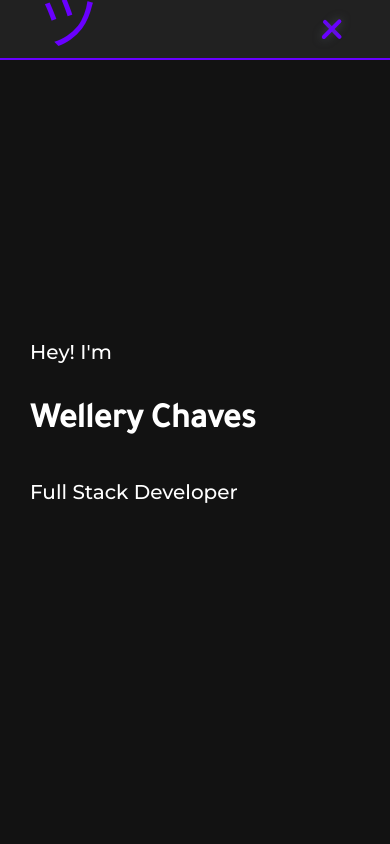
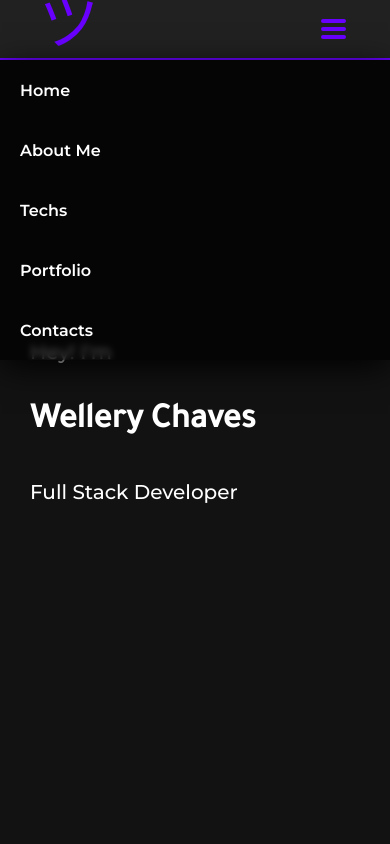
Before and after one commit to wellerychaves/wellery-portfolio, a React (Vite) app: page / in a window 390 px wide. Both pictures are taken after a click on the label 336 px from the left and 29 px from the top of the page. Shown: the top 844 px of the page. Built offline with nearby package versions, Linux system fonts and the light colour scheme; a web font is replaced by a local one.

Commit message:
refactor(header): the code was simplified

```diff
--- a/src/App.tsx
+++ b/src/App.tsx
@@ -4,8 +4,7 @@ import { ThemeProvider } from "styled-components";
 import dark from "./styles/themes/dark";
 import at from "./styles/themes/at";
 
-import HeaderMobile from "./components/HeaderMobile";
-import HeaderDesktop from "./components/HeaderDesktop";
+import Header from "./components/Header";
 import Apresentation from "./components/Apresentation";
 import About from "./components/About";
 import Skills from "./components/Skills";
@@ -23,8 +22,7 @@ function App() {
 	return (
 		<ThemeProvider theme={theme}>
 			<GlobalStyle />
-			<HeaderMobile />
-			<HeaderDesktop />
+			<Header />
 			<Apresentation />
 			<About />
 			<Skills />
--- /dev/null
+++ b/src/components/Header/index.tsx
@@ -0,0 +1,60 @@
+import { useState } from "react";
+import { DesktopHeader, MobileHeader } from "./styles";
+
+const Header = () => {
+	const [isChecked, setIsChecked] = useState(false);
+
+	const handleClick = () => setIsChecked(!isChecked);
+
+	return (
+		<>
+			<MobileHeader>
+				<a className="logo">ツ</a>
+				<label htmlFor="check" className="bar">
+					<input
+						onClick={handleClick}
+						id="check"
+						type="checkbox"
+					></input>
+
+					<span className="top"></span>
+					<span className="middle"></span>
+					<span className="bottom"></span>
+				</label>
+
+				{isChecked && (
+					<nav id="navBar">
+						<a onClick={handleClick} href="#top">
+							Home
+						</a>
+						<a onClick={handleClick} href="#about">
+							About Me
+						</a>
+						<a onClick={handleClick} href="#skills">
+							Techs
+						</a>
+						<a onClick={handleClick} href="#portfolio">
+							Portfolio
+						</a>
+						<a onClick={handleClick} href="#ContactMe">
+							Contacts
+						</a>
+					</nav>
+				)}
+			</MobileHeader>
+
+			<DesktopHeader>
+				<a className="logo">ツ</a>
+				<nav id="navBar">
+					<a href="#top">Home</a>
+					<a href="#about">About Me</a>
+					<a href="#skills">Techs</a>
+					<a href="#portfolio">Portfolio</a>
+					<a href="#ContactMe">Contacts</a>
+				</nav>
+			</DesktopHeader>
+		</>
+	);
+};
+
+export default Header;
--- a/src/components/HeaderMobile/styles.ts
+++ b/src/components/Header/styles.ts
@@ -1,6 +1,6 @@
 import styled from "styled-components";
 
-export const Container = styled.header`
+export const MobileHeader = styled.header`
 	position: fixed;
 	top: 0;
 	left: center;
@@ -55,7 +55,7 @@ export const Container = styled.header`
 		bottom: 0;
 	}
 
-	input[type]:checked ~ span.top {
+	/* 	input[type]:checked ~ span.top {
 		transform: rotate(46deg);
 		transform-origin: top left;
 		width: 25px;
@@ -74,13 +74,12 @@ export const Container = styled.header`
 		transform: translateX(-20px);
 		opacity: 0;
 	}
-
+ 	*/
 	@media only screen and (min-width: 751px) {
 		display: none;
 	}
-`;
 
-export const NavBar = styled.nav`
+	#navBar {
 		width: 100%;
 		height: 300px;
 		position: absolute;
@@ -107,4 +106,31 @@ export const NavBar = styled.nav`
 		@media only screen and (min-width: 751px) {
 			display: none;
 		}
+	}
 `;
+
+export const DesktopHeader = styled.header`
+	position: fixed;
+	top: 0;
+	width: 100vw;
+	height: 60px;
+	background-color: ${(props: any) => props.theme.colors.background2};
+	border-bottom: 2px solid ${(props: any) => props.theme.colors.primary};
+	margin: 0 auto;
+	padding: 10px 10%;
+	user-select: none;
+	display: flex;
+	align-items: center;
+	justify-content: space-between;
+
+	#navBar {
+		width: 30rem;
+		display: flex;
+		justify-content: space-between;
+		font-family: var(--montserrat);
+	}
+
+	@media only screen and (max-width: 750px) {
+		display: none;
+	}
+`;
--- a/src/components/HeaderDesktop/index.tsx
+++ /dev/null
@@ -1,20 +0,0 @@
-import { Container } from "./styles";
-
-const HeaderDesktop = () => {
-	return (
-		<Container>
-			<div id="content">
-				<a className="logo">ツ</a>
-				<nav id="navBar">
-					<a href="#top">Home</a>
-					<a href="#about">About Me</a>
-					<a href="#skills">Techs</a>
-					<a href="#portfolio">Portfolio</a>
-					<a href="#ContactMe">Contacts</a>
-				</nav>
-			</div>
-		</Container>
-	);
-};
-
-export default HeaderDesktop;
--- a/src/components/HeaderDesktop/styles.ts
+++ /dev/null
@@ -1,36 +0,0 @@
-import styled from "styled-components";
-
-export const Container = styled.header`
-	position: fixed;
-	top: 0;
-	width: 100vw;
-	height: 60px;
-	background-color: ${(props: any) => props.theme.colors.background2};
-	border-bottom: 2px solid ${(props: any) => props.theme.colors.primary};
-	margin: 0 auto;
-	display: flex;
-	align-items: center;
-	justify-content: space-between;
-	padding: 10px 20px;
-	user-select: none;
-
-	#content {
-		margin: 0 auto;
-		width: 80vw;
-		display: flex;
-		justify-content: space-between;
-		align-items: center;
-	}
-
-	#navBar {
-		width: 30rem;
-		display: flex;
-		justify-content: space-between;
-		font-family: var(--montserrat);
-	}
-
-
-	@media only screen and (max-width: 750px) {
-		display: none;
-	}
-`;
--- a/src/components/HeaderMobile/index.tsx
+++ /dev/null
@@ -1,35 +0,0 @@
-import { useState } from "react";
-import { Container, NavBar } from "./styles";
-
-const HeaderMobile = () => {
-	const [isChecked, setIsChecked] = useState(true);
-
-	const handleClick = () => {
-		setIsChecked(!isChecked);
-	};
-
-	return (
-		<Container>
-			<a className="logo">ツ</a>
-			<label htmlFor="check" className="bar">
-				<input onClick={handleClick} id="check" type="checkbox"></input>
-
-				<span className="top"></span>
-				<span className="middle"></span>
-				<span className="bottom"></span>
-			</label>
-
-			{isChecked && (
-				<NavBar id="navBar">
-					<a href="#top">Home</a>
-					<a href="#about">About Me</a>
-					<a href="#skills">Techs</a>
-					<a href="#portfolio">Portfolio</a>
-					<a href="#ContactMe">Contacts</a>
-				</NavBar>
-			)}
-		</Container>
-	);
-};
-
-export default HeaderMobile;
```
Lines whose indentation alone changed are shown as unchanged.
